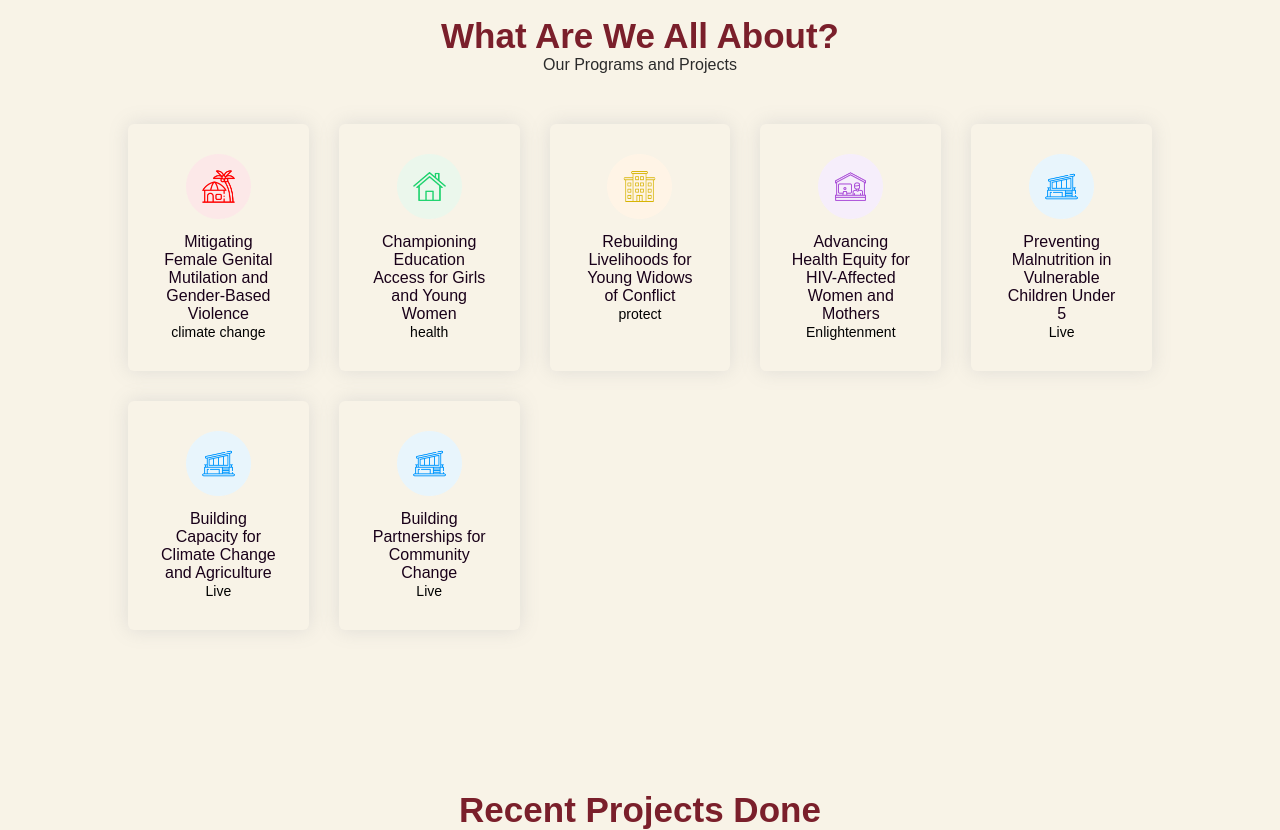
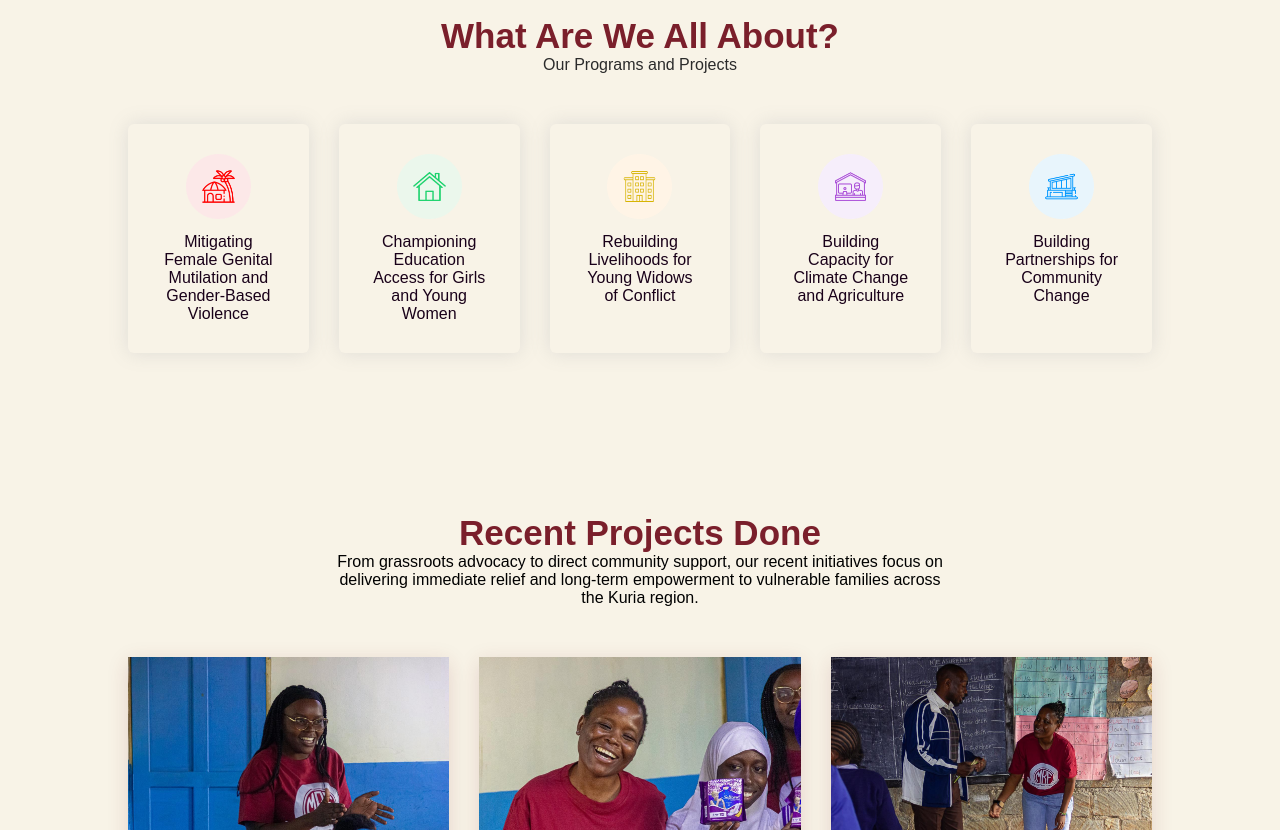
Before and after one commit to boyani-Otieno/gati-foundation, a React (Create React App) app: page / in a window 1280 px wide. Shown: the part 1160-1990 px from the top of the page. Built offline with nearby package versions, Linux system fonts and the light colour scheme.

Commit message:
edit first cards info

```diff
--- a/src/components/data/Data.js
+++ b/src/components/data/Data.js
@@ -32,37 +32,37 @@ export const featured = [
   {
     cover: "../images/hero/h1.png",
     name: "Mitigating Female Genital Mutilation and Gender-Based Violence",
-    total: "climate change",
+    total: "",
   },
   {
     cover: "../images/hero/h2.png",
     name: "Championing Education Access for Girls and Young Women",
-    total: "health",
+    total: "",
   },
   {
     cover: "../images/hero/h3.png",
     name: "Rebuilding Livelihoods for Young Widows of Conflict",
-    total: "protect",
+    total: "",
   },
+  // {
+  //   cover: "../images/hero/h4.png",
+  //   name: "Advancing Health Equity for HIV-Affected Women and Mothers",
+  //   total: "Enlightenment",
+  // },
+  // {
+  //   cover: "../images/hero/h6.png",
+  //   name: "Preventing Malnutrition in Vulnerable Children Under 5",
+  //   total: "Live",
+  // },
   {
     cover: "../images/hero/h4.png",
-    name: "Advancing Health Equity for HIV-Affected Women and Mothers",
-    total: "Enlightenment",
-  },
-  {
-    cover: "../images/hero/h6.png",
-    name: "Preventing Malnutrition in Vulnerable Children Under 5",
-    total: "Live",
-  },
-  {
-    cover: "../images/hero/h6.png",
     name: "Building Capacity for Climate Change and Agriculture",
-    total: "Live",
+    total: "",
   },
   {
     cover: "../images/hero/h6.png",
     name: "Building Partnerships for Community Change",
-    total: "Live",
+    total: "",
   },
 ]
 export const list = [
--- a/src/components/gallery/gallery.css
+++ b/src/components/gallery/gallery.css
@@ -86,8 +86,8 @@
   border-radius: 18px;
   object-fit: cover;
 }
-
-.gallery-card video:hover,
+"
+.gallery-card video:hover,"
 .gallery-card img:hover {
   transform: scale(1.03);
   transition: 0.4s ease;
```
